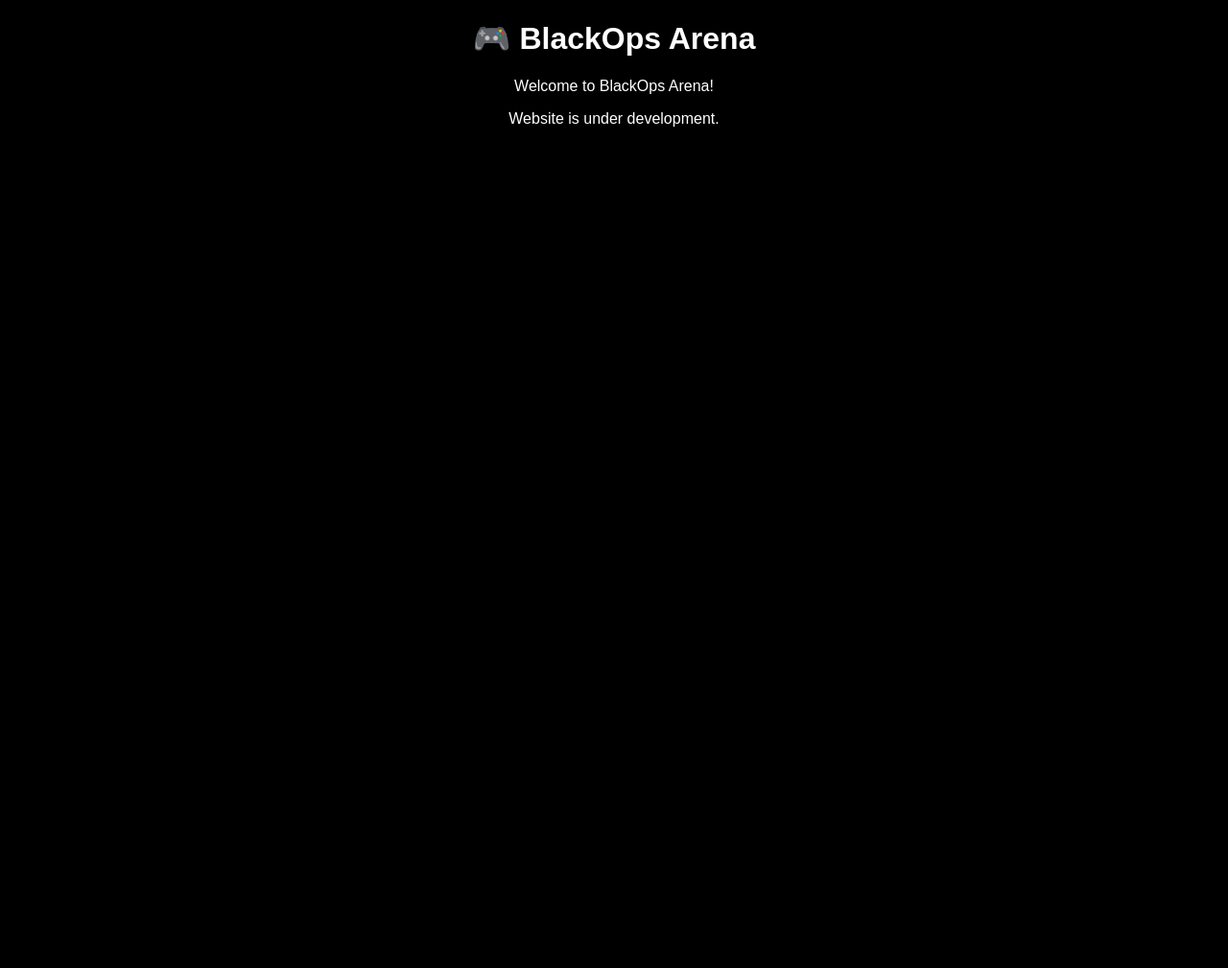
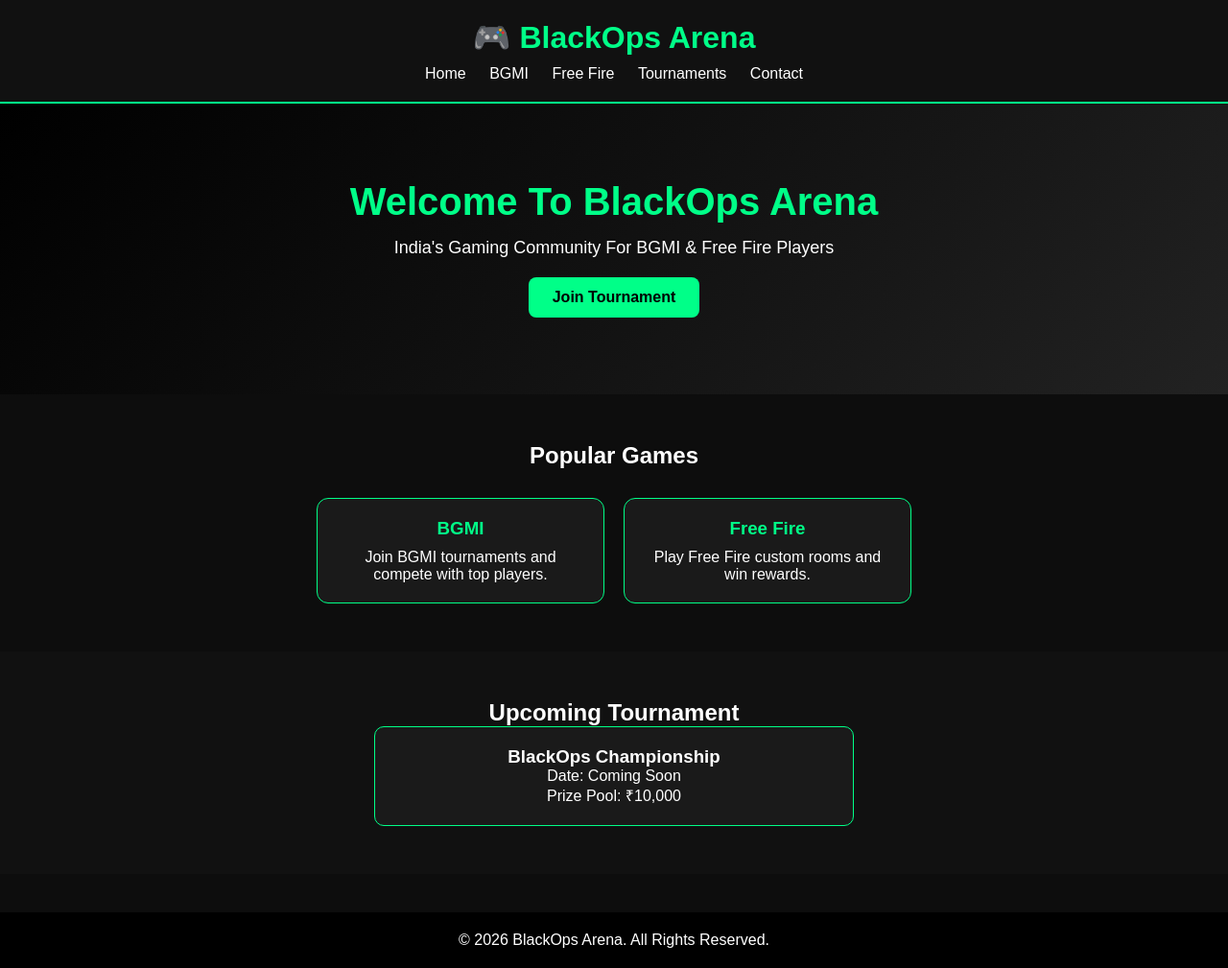
Before and after one commit to shoaibkhan26910-cloud/blackops-arena, a plain HTML site: page index.html in a window 1280 px wide. Shown: the whole page at 96% size. Before the commit the page ends 800 px from the top, so only its background shows below. Drawn offline with Linux system fonts and the light colour scheme.

Commit message:
Add BlackOps Arena website
Homepage update

```diff
--- a/index.html
+++ b/index.html
@@ -1,11 +1,176 @@
 <!DOCTYPE html>
-<html>
+<html lang="en">
 <head>
-  <title>BlackOps Arena</title>
+<meta charset="UTF-8">
+<meta name="viewport" content="width=device-width, initial-scale=1.0">
+<title>BlackOps Arena</title>
+
+<style>
+*{
+margin:0;
+padding:0;
+box-sizing:border-box;
+font-family:Arial,sans-serif;
+}
+
+body{
+background:#0d0d0d;
+color:white;
+}
+
+header{
+background:#111;
+padding:20px;
+text-align:center;
+border-bottom:2px solid #00ff88;
+}
+
+header h1{
+color:#00ff88;
+}
+
+nav{
+margin-top:10px;
+}
+
+nav a{
+color:white;
+text-decoration:none;
+margin:0 10px;
+}
+
+.hero{
+padding:80px 20px;
+text-align:center;
+background:linear-gradient(135deg,#000,#111,#222);
+}
+
+.hero h2{
+font-size:40px;
+color:#00ff88;
+}
+
+.hero p{
+margin-top:15px;
+font-size:18px;
+}
+
+.btn{
+display:inline-block;
+margin-top:20px;
+padding:12px 25px;
+background:#00ff88;
+color:black;
+font-weight:bold;
+text-decoration:none;
+border-radius:8px;
+}
+
+.games{
+padding:50px 20px;
+text-align:center;
+}
+
+.games h2{
+margin-bottom:30px;
+}
+
+.cards{
+display:flex;
+flex-wrap:wrap;
+justify-content:center;
+gap:20px;
+}
+
+.card{
+background:#1a1a1a;
+padding:20px;
+width:300px;
+border-radius:12px;
+border:1px solid #00ff88;
+}
+
+.card h3{
+color:#00ff88;
+margin-bottom:10px;
+}
+
+.tournaments{
+padding:50px 20px;
+background:#111;
+text-align:center;
+}
+
+.tournament-box{
+background:#1a1a1a;
+padding:20px;
+max-width:500px;
+margin:auto;
+border-radius:10px;
+border:1px solid #00ff88;
+}
+
+footer{
+text-align:center;
+padding:20px;
+background:#000;
+margin-top:40px;
+}
+</style>
 </head>
-<body style="background:black;color:white;text-align:center;font-family:Arial;">
-  <h1>🎮 BlackOps Arena</h1>
-  <p>Welcome to BlackOps Arena!</p>
-  <p>Website is under development.</p>
+
+<body>
+
+<header>
+<h1>🎮 BlackOps Arena</h1>
+
+<nav>
+<a href="#">Home</a>
+<a href="#">BGMI</a>
+<a href="#">Free Fire</a>
+<a href="#">Tournaments</a>
+<a href="#">Contact</a>
+</nav>
+</header>
+
+<section class="hero">
+<h2>Welcome To BlackOps Arena</h2>
+<p>India's Gaming Community For BGMI & Free Fire Players</p>
+<a href="#" class="btn">Join Tournament</a>
+</section>
+
+<section class="games">
+<h2>Popular Games</h2>
+
+<div class="cards">
+
+<div class="card">
+<h3>BGMI</h3>
+<p>Join BGMI tournaments and compete with top players.</p>
+</div>
+
+<div class="card">
+<h3>Free Fire</h3>
+<p>Play Free Fire custom rooms and win rewards.</p>
+</div>
+
+</div>
+</section>
+
+<section class="tournaments">
+<h2>Upcoming Tournament</h2>
+
+<div class="tournament-box">
+<h3>BlackOps Championship</h3>
+<p>Date: Coming Soon</p>
+<p>Prize Pool: ₹10,000</p>
+</div>
+
+</section>
+
+<footer>
+<p>© 2026 BlackOps Arena. All Rights Reserved.</p>
+</footer>
+
 </body>
 </html>
```
